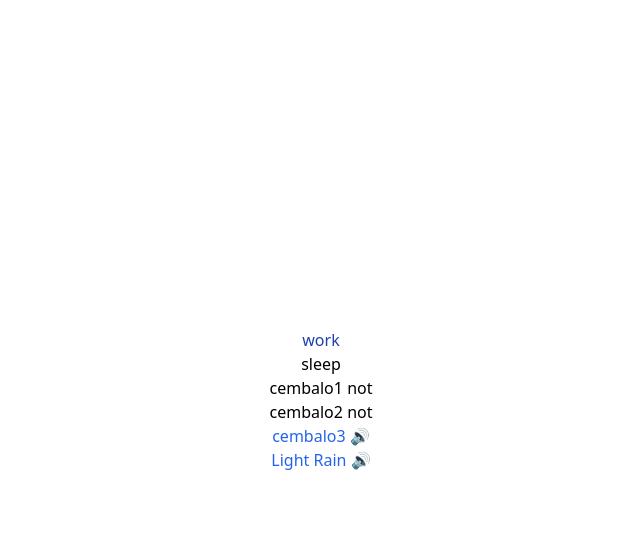
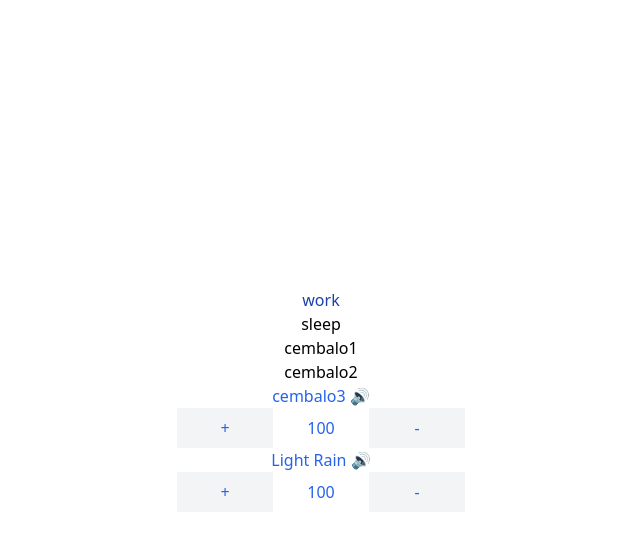
Before and after one commit to nishantrpai/noises.fm, a Next.js app: page / in a window 1280 px wide. Both pictures are taken after a click on the link "work". Shown: the top 536 px of the page, without its empty margins (319-959 px from the left). Built offline with nearby package versions, Linux system fonts and the light colour scheme.

Commit message:
feat: 🎸 volume control
volume contrl for each noise has been added

```diff
--- a/components/noise.tsx
+++ b/components/noise.tsx
@@ -1,8 +1,10 @@
-import { useEffect, useRef } from 'react'
+import { useEffect, useRef, useState } from 'react'
 import { Noise } from '../util/appcontext'
 
 const NoiseComponent: any = (noise: Noise) => {
   const audioRef = useRef<any>(null)
+
+  const [volume, setVolume] = useState(100)
 
   const loopFn = () => {
     let duration = Math.ceil(audioRef?.current?.duration * 1000)
@@ -16,6 +18,12 @@ const NoiseComponent: any = (noise: Noise) => {
     }, timeout)
   }
 
+  const volumeCtrl = (volume: number) => {
+    if (volume <= 1 && volume >= 0) {
+      setVolume(Math.floor(volume * 100))
+      audioRef.current.volume = volume
+    }
+  }
   useEffect(() => {
     console.log('mount noise', noise.name)
     if (audioRef && audioRef.current) {
@@ -25,7 +33,24 @@ const NoiseComponent: any = (noise: Noise) => {
   }, [])
 
   return noise.isPlaying ? (
-    <audio ref={audioRef} src={noise.src} autoPlay />
+    <div className="flex">
+      <audio ref={audioRef} src={noise.src} autoPlay />
+      <div className="flex">
+        <button
+          className="w-24 bg-gray-100 p-2"
+          onClick={() => volumeCtrl(audioRef?.current?.volume + 0.01)}
+        >
+          +
+        </button>
+        <span className="w-24 p-2">{volume}</span>
+        <button
+          className="w-24 bg-gray-100 p-2"
+          onClick={() => volumeCtrl(audioRef?.current?.volume - 0.01)}
+        >
+          -
+        </button>
+      </div>
+    </div>
   ) : null
 }
 
--- a/pages/index.tsx
+++ b/pages/index.tsx
@@ -28,15 +28,18 @@ const Home: NextPage = () => {
         ))}
 
         {noises.map((noise: Noise) => (
-          <a
-            onClick={() => {
-              playSong(noise)
-            }}
+          <div
             className={`${noise.isPlaying ? 'text-blue-600' : 'text-black'}`}
           >
-            {noise.name} {noise.isPlaying ? '🔊' : 'not'}
+            <span
+              onClick={() => {
+                playSong(noise)
+              }}
+            >
+              {noise.name} {noise.isPlaying ? '🔊' : ''}
+            </span>
             {noise.isPlaying && <NoiseComponent {...noise} />}
-          </a>
+          </div>
         ))}
       </main>
     </div>
```
